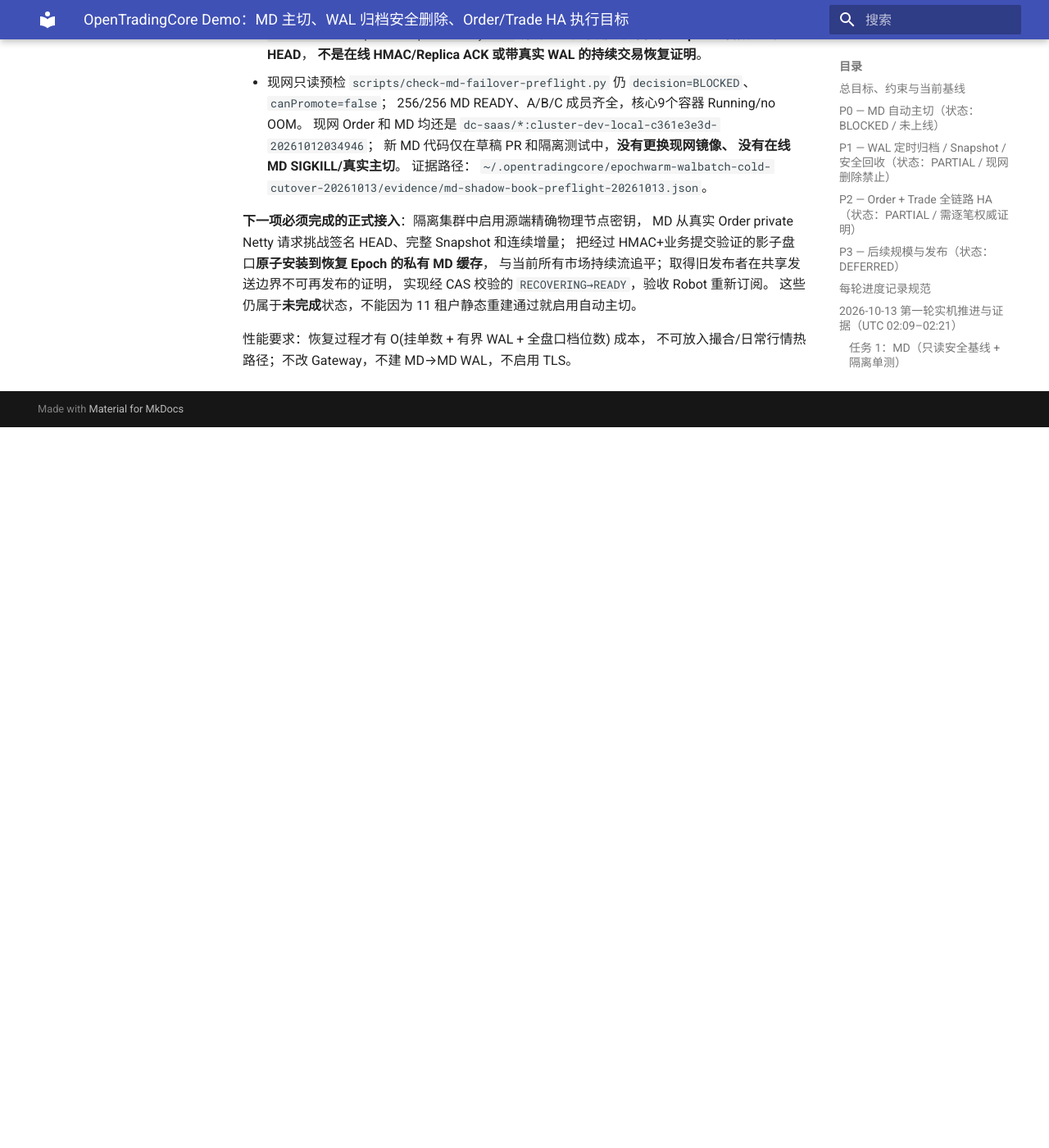
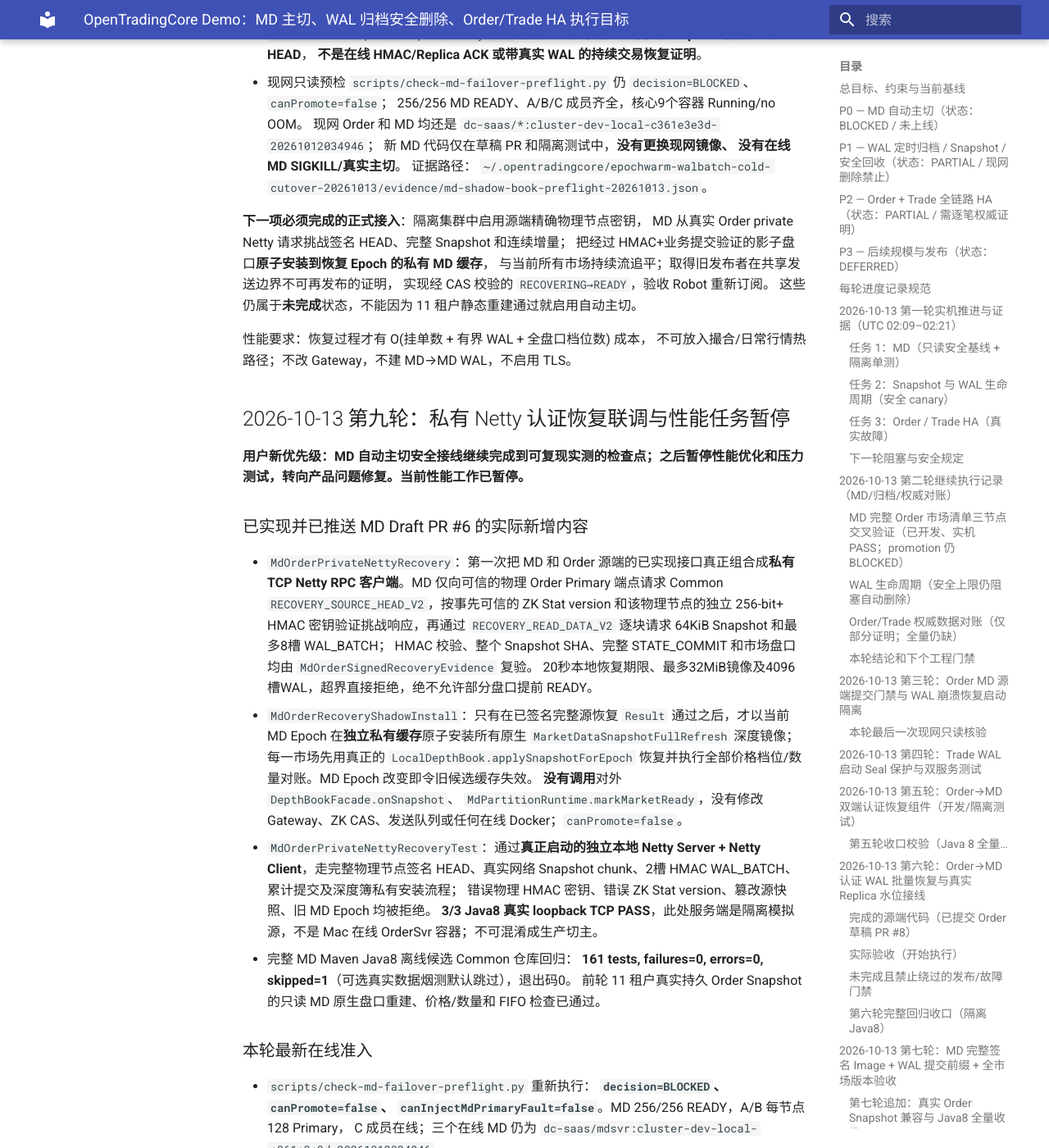
Before and after one commit to bliplink/dc-quant-deploy, an MkDocs documentation site: the page built from docs/DEMO_HA_WAL_MD_ORDER_TRADE_EXECUTION_PLAN_20261013.zh-CN.md, in a window 1280 px wide and 1400 px high, scrolled down 16107 px. Shown: the whole window at 82% size. Built offline with MkDocs 1.6.1 and Material for MkDocs 9.7.7, drawn with Linux system fonts in a browser that asks for light colours; before the commit the page ends 16628 px from its top, so only the background shows below that; some of the changed text lies outside the part shown.

Commit message:
docs(md-ha): real Netty signed Order recovery and private MD stage, 161 Java8 tests; pause performance for product fixes

```diff
--- a/docs/DEMO_HA_WAL_MD_ORDER_TRADE_EXECUTION_PLAN_20261013.zh-CN.md
+++ b/docs/DEMO_HA_WAL_MD_ORDER_TRADE_EXECUTION_PLAN_20261013.zh-CN.md
@@ -591,3 +591,56 @@ MD 从真实 Order private Netty 请求挑战签名 HEAD、完整 Snapshot 和
 
 性能要求：恢复过程才有 O(挂单数 + 有界 WAL + 全盘口档位数) 成本，
 不可放入撮合/日常行情热路径；不改 Gateway，不建 MD→MD WAL，不启用 TLS。
+
+## 2026-10-13 第九轮：私有 Netty 认证恢复联调与性能任务暂停
+
+**用户新优先级：MD 自动主切安全接线继续完成到可复现实测的检查点；之后暂停性能优化和压力测试，转向产品问题修复。当前性能工作已暂停。**
+
+### 已实现并已推送 MD Draft PR #6 的实际新增内容
+
+- `MdOrderPrivateNettyRecovery`：第一次把 MD 和 Order 源端的已实现接口真正组合成**私有 TCP Netty RPC 客户端**。MD 仅向可信的物理 Order Primary 端点请求 Common
+  `RECOVERY_SOURCE_HEAD_V2`，按事先可信的 ZK Stat version 和该物理节点的独立 256-bit+ HMAC 密钥验证挑战响应，再通过
+  `RECOVERY_READ_DATA_V2` 逐块请求 64KiB Snapshot 和最多8槽 WAL_BATCH；
+  HMAC 校验、整个 Snapshot SHA、完整 STATE_COMMIT 和市场盘口均由
+  `MdOrderSignedRecoveryEvidence` 复验。
+  20秒本地恢复期限、最多32MiB镜像及4096槽WAL，超界直接拒绝，绝不允许部分盘口提前 READY。
+- `MdOrderRecoveryShadowInstall`：只有在已签名完整源恢复 `Result` 通过之后，才以当前 MD Epoch 在**独立私有缓存**原子安装所有原生
+  `MarketDataSnapshotFullRefresh` 深度镜像；每一市场先用真正的
+  `LocalDepthBook.applySnapshotForEpoch` 恢复并执行全部价格档位/数量对账。MD Epoch 改变即令旧候选缓存失效。
+  **没有调用**对外 `DepthBookFacade.onSnapshot`、
+  `MdPartitionRuntime.markMarketReady`，没有修改 Gateway、ZK CAS、发送队列或任何在线 Docker；`canPromote=false`。
+- `MdOrderPrivateNettyRecoveryTest`：通过**真正启动的独立本地 Netty Server + Netty Client**，走完整物理节点签名 HEAD、真实网络 Snapshot chunk、2槽 HMAC WAL_BATCH、累计提交及深度簿私有安装流程；
+  错误物理 HMAC 密钥、错误 ZK Stat version、篡改源快照、旧 MD Epoch 均被拒绝。
+  **3/3 Java8 真实 loopback TCP PASS**，此处服务端是隔离模拟源，不是 Mac 在线 OrderSvr 容器；不可混淆成生产切主。
+- 完整 MD Maven Java8 离线候选 Common 仓库回归：
+  **161 tests, failures=0, errors=0, skipped=1**（可选真实数据烟测默认跳过），退出码0。
+  前轮 11 租户真实持久 Order Snapshot 的只读 MD 原生盘口重建、价格/数量和 FIFO 检查已通过。
+
+### 本轮最新在线准入
+
+- `scripts/check-md-failover-preflight.py` 重新执行：
+  **`decision=BLOCKED`、`canPromote=false`、
+  `canInjectMdPrimaryFault=false`**。MD 256/256 READY，A/B 每节点128 Primary，
+  C 成员在线；三个在线 MD 仍为
+  `dc-saas/mdsvr:cluster-dev-local-c361e3e3d-20261012034946`。
+- 仍欠**生产**源码依赖锁定、与在线真实 Order 的独立私有密钥和 ACL、
+  单恢复会话完整源快照尺寸证明/持续交易下20秒追平，
+  新 MD 恢复时业务事件持续订阅和完全追平、旧 MD 发送端共享栅栏、
+  `RECOVERING→READY` CAS 与 Robot 重新订阅对账，随后才可正式
+  SIGKILL/故障恢复和角色反转。任何一项欠缺都禁止将 Java8 PASS
+  误标为 MD 自动 HA 通过。
+- **特殊协议边界：**Common v2 签名 HEAD 当前不包含快照**字节长度**，
+  隔离客户端用最后一块短于64KiB来判定结束；
+  如果 Snapshot 正好是64KiB整数倍则故意拒绝，不得猜长度或回退到不认证传输。
+  正式启用前需签名长度扩展或独立可信长度/Manifest。
+- 在线预检只读证据：
+  `~/.opentradingcore/epochwarm-walbatch-cold-cutover-20261013/evidence/md-private-netty-shadow-staging-preflight-20261013.json`。
+
+### 用户指定：暂停性能，优先处理产品问题
+
+**即刻暂停**：200租户扩容、50/100/200 批量压力曲线、下单 TPS/延迟基准、
+CPU/IO 性能专项、主动性能重构以及长期负载 soak。
+**继续允许**：产品缺陷修复必要的回归、数据一致性校验与关键 HA 安全门禁，
+不允许以性能为由降低同步复制、日志归档/删除安全证据或故障隔离门槛。
+Common 3.0.18 正式中央仓库/GHCR 统一发布链继续按此前暂缓决定，不私自发布。
+产品修复应以已有稳定在线 Demo 为基线，Order/MD Draft 不作自动上线。
```
